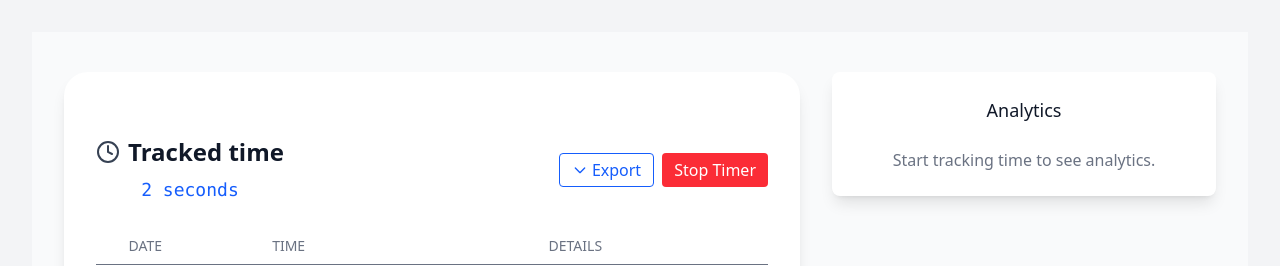
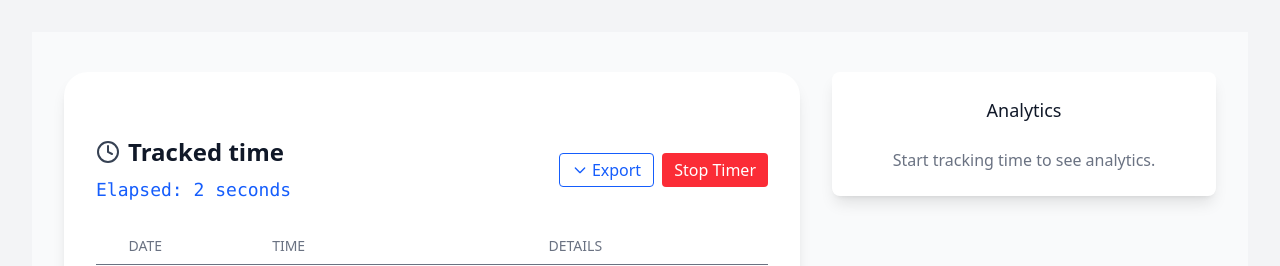
Before and after one commit to mauricedesaxe/time-tracker, a React (Vite) app: page / in a window 1280 px wide. Both pictures are taken after a click on the button "Start Timer". Shown: the top 266 px of the page. Built offline with nearby package versions, Linux system fonts and the light colour scheme.

Commit message:
add elapsed keyword

```diff
--- a/src/components/TimeTracker.tsx
+++ b/src/components/TimeTracker.tsx
@@ -394,7 +394,7 @@ const TimeTracker = () => {
             </div>
             {currentEntry && (
               <div className="text-lg font-mono text-blue-600 dark:text-blue-400">
-                {timeDisplay}
+                Elapsed: {timeDisplay}
               </div>
             )}
           </div>
```
